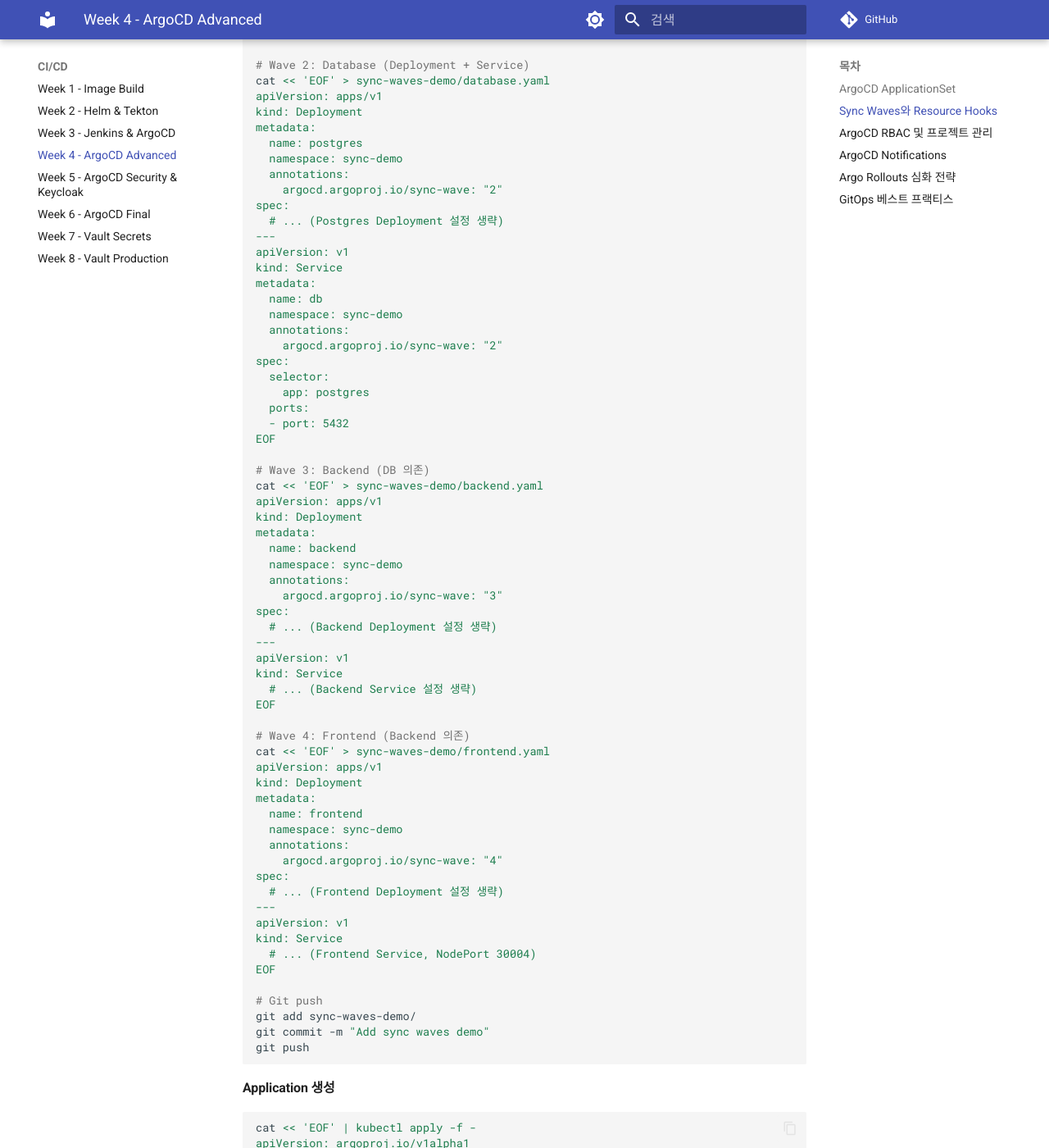
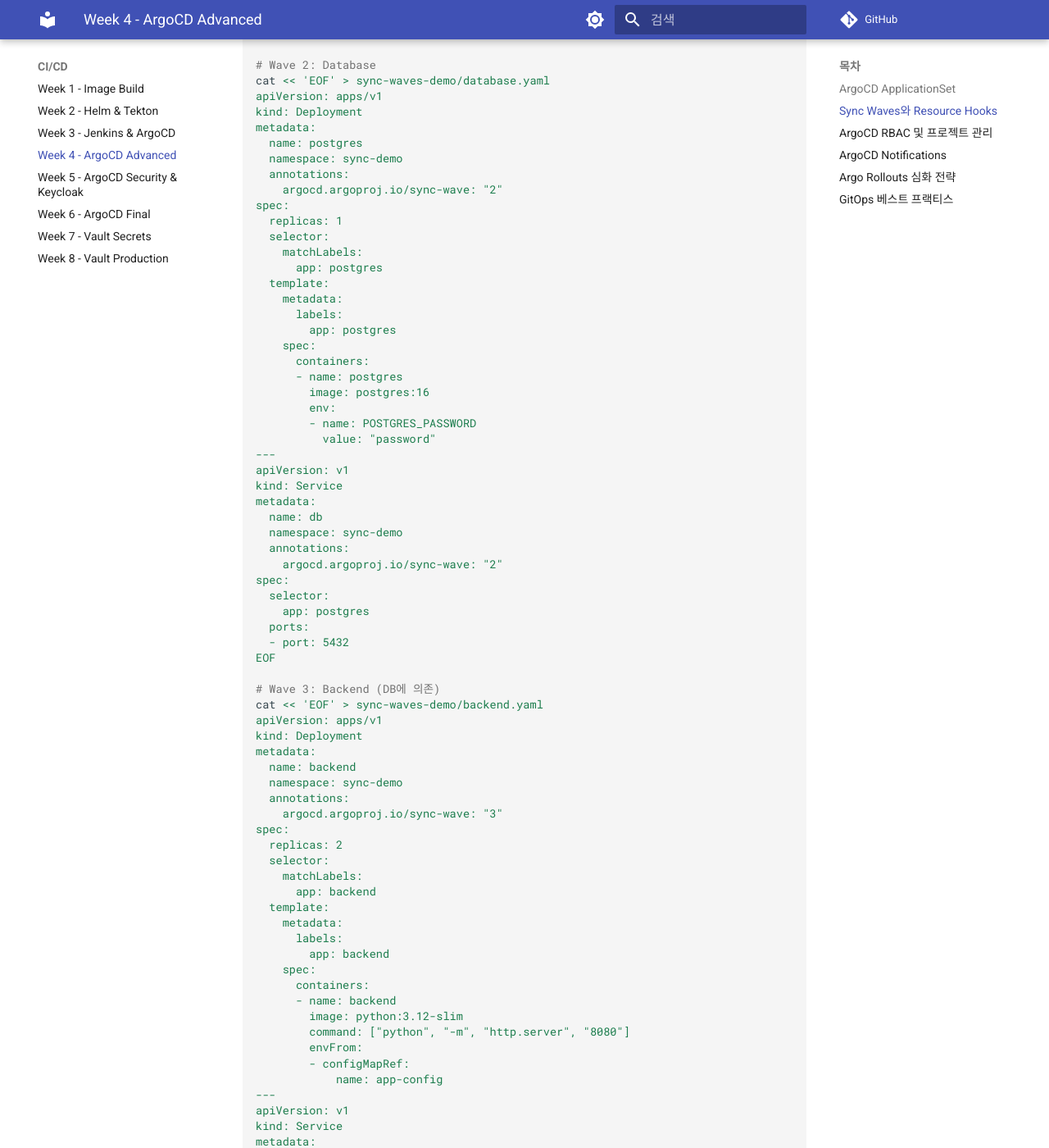
Before and after one commit to juwon8891/juwon8891.github.io, an MkDocs documentation site: the page built from docs/cicd/week4-argocd-advanced.md, in a window 1280 px wide and 1400 px high, scrolled down 9935 px. Shown: the whole window at 82% size. Built offline with MkDocs 1.6.1 and Material for MkDocs 9.7.7, drawn with Linux system fonts in a browser that asks for light colours; comment, search, counter and statistics services are not loaded; some of the changed text lies outside the part shown.

Commit message:
Revert "docs: Condense long code blocks (152 → 80, 134 → 70, 104 → 50 lines)"
This reverts commit b0e19320f6aa593aba948e618e7dab8e1bdc7452.

```diff
--- a/docs/cicd/week4-argocd-advanced.md
+++ b/docs/cicd/week4-argocd-advanced.md
@@ -510,7 +510,7 @@ data:
   LOG_LEVEL: "info"
 EOF
 
-# Wave 2: Database (Deployment + Service)
+# Wave 2: Database
 cat << 'EOF' > sync-waves-demo/database.yaml
 apiVersion: apps/v1
 kind: Deployment
@@ -520,7 +520,21 @@ metadata:
   annotations:
     argocd.argoproj.io/sync-wave: "2"
 spec:
-  # ... (Postgres Deployment 설정 생략)
+  replicas: 1
+  selector:
+    matchLabels:
+      app: postgres
+  template:
+    metadata:
+      labels:
+        app: postgres
+    spec:
+      containers:
+      - name: postgres
+        image: postgres:16
+        env:
+        - name: POSTGRES_PASSWORD
+          value: "password"
 ---
 apiVersion: v1
 kind: Service
@@ -536,7 +550,7 @@ spec:
   - port: 5432
 EOF
 
-# Wave 3: Backend (DB 의존)
+# Wave 3: Backend (DB에 의존)
 cat << 'EOF' > sync-waves-demo/backend.yaml
 apiVersion: apps/v1
 kind: Deployment
@@ -546,14 +560,38 @@ metadata:
   annotations:
     argocd.argoproj.io/sync-wave: "3"
 spec:
-  # ... (Backend Deployment 설정 생략)
+  replicas: 2
+  selector:
+    matchLabels:
+      app: backend
+  template:
+    metadata:
+      labels:
+        app: backend
+    spec:
+      containers:
+      - name: backend
+        image: python:3.12-slim
+        command: ["python", "-m", "http.server", "8080"]
+        envFrom:
+        - configMapRef:
+            name: app-config
 ---
 apiVersion: v1
 kind: Service
-  # ... (Backend Service 설정 생략)
-EOF
-
-# Wave 4: Frontend (Backend 의존)
+metadata:
+  name: backend
+  namespace: sync-demo
+  annotations:
+    argocd.argoproj.io/sync-wave: "3"
+spec:
+  selector:
+    app: backend
+  ports:
+  - port: 8080
+EOF
+
+# Wave 4: Frontend (Backend에 의존)
 cat << 'EOF' > sync-waves-demo/frontend.yaml
 apiVersion: apps/v1
 kind: Deployment
@@ -563,11 +601,33 @@ metadata:
   annotations:
     argocd.argoproj.io/sync-wave: "4"
 spec:
-  # ... (Frontend Deployment 설정 생략)
+  replicas: 2
+  selector:
+    matchLabels:
+      app: frontend
+  template:
+    metadata:
+      labels:
+        app: frontend
+    spec:
+      containers:
+      - name: frontend
+        image: nginx:1.26.1
 ---
 apiVersion: v1
 kind: Service
-  # ... (Frontend Service, NodePort 30004)
+metadata:
+  name: frontend
+  namespace: sync-demo
+  annotations:
+    argocd.argoproj.io/sync-wave: "4"
+spec:
+  type: NodePort
+  selector:
+    app: frontend
+  ports:
+  - port: 80
+    nodePort: 30004
 EOF
 
 # Git push
```
Also changed, not shown: docs/cicd/week3-jenkins-argocd.md (+39 -8 lines), docs/eks/week1-intro-deployment.md (+36 -8 lines).
